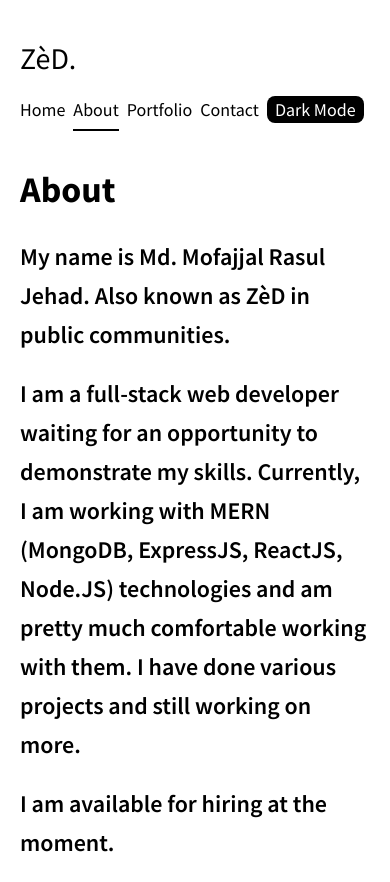
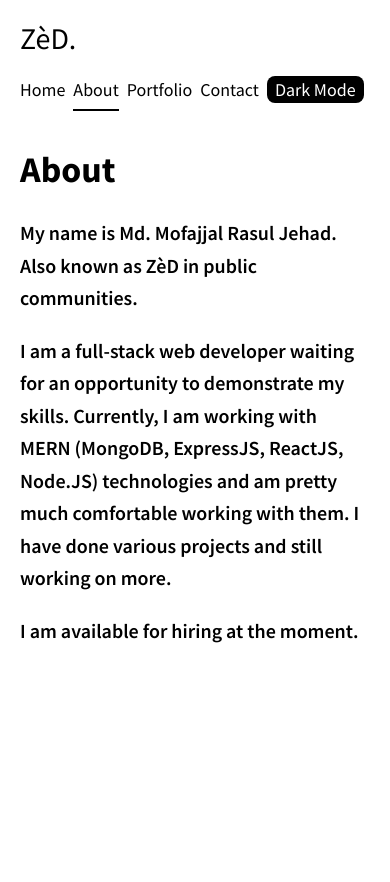
Before and after one commit to zunayed-arp/portfoliome, a React (Create React App) app: page /about in a window 390 px wide. After the commit the page ends 844 px from the top, so only its background shows below. Built offline with nearby package versions, Linux system fonts and the light colour scheme.

Commit message:
More fixes for responsiveness
Signed-off-by: ZèD <imzihad@gmail.com>

```diff
--- a/src/App.tsx
+++ b/src/App.tsx
@@ -30,7 +30,7 @@ function App() {
     setDarkMode(!darkMode)
   };
   return (
-    <div className="pt-10 px-5 pb-5 md:px-40 dark:bg-black dark:text-white min-h-screen">
+    <div className="pt-5 md:pt-10 px-5 pb-5 md:px-40 dark:bg-black dark:text-white min-h-screen">
       <BrowserRouter>
         <Navbar
           darkMode={darkMode}
--- a/src/Components/About/About.tsx
+++ b/src/Components/About/About.tsx
@@ -2,7 +2,7 @@ const About = () => {
     return (
         <div className="">
             <h1 className="text-4xl md:text-5xl font-bold leading-normal">About</h1>
-            <div className="text-2xl mt-5 md:mt-10 space-y-5 font-semibold leading-relaxed md:leading-loose">
+            <div className="text-xl md:text-2xl mt-5 md:mt-10 space-y-5 font-semibold leading-relaxed md:leading-loose">
                 <p>My name is Md. Mofajjal Rasul Jehad. Also known as ZèD in public communities. </p>
                 <p> I am a full-stack web developer waiting for an opportunity to demonstrate my skills. Currently, I am working with MERN (MongoDB, ExpressJS, ReactJS, Node.JS) technologies and am pretty much comfortable working with them. I have done various projects and still working on more. </p>
                 <p> I am available for hiring at the moment.</p>
--- a/src/Components/Home/Home.tsx
+++ b/src/Components/Home/Home.tsx
@@ -7,7 +7,7 @@ const Home = () => {
         <div className="flex flex-col-reverse md:flex-row justify-between md:-mt-20">
             <div className="md:w-1/2 my-auto">
                 <h1 className="text-4xl md:text-5xl font-bold leading-normal">Hello, I'm Mofajjal <br /> Rasul</h1>
-                <ul className="flex space-x-5 text-2xl md:text-3xl inline-block">
+                <ul className="flex space-x-5 text-2xl md:text-3xl inline-block mt-5">
                     <li>
                         <p className="text-xl">Connect with me at:</p>
                     </li>
@@ -26,7 +26,7 @@ const Home = () => {
                 </ul>
                 <div className="flex space-x-5 mt-5">
                     <Link to="contact">
-                        <button className="bg-black text-xl text-white dark:bg-white dark:text-black inline-block mt-5 w-44 py-4 rounded-lg">Contact Me</button>
+                        <button className="bg-black text-xl text-white dark:bg-white dark:text-black inline-block mt-5 w-32 md:w-44 py-4 rounded-lg">Contact Me</button>
                     </Link>
                     <a href={`https://drive.google.com/uc?id=${resumeID}&export=download`}>
                         <button className="bg-black text-xl text-white dark:bg-white dark:text-black inline-block mt-5 w-44 py-4 rounded-lg">Download Resume</button>
```
